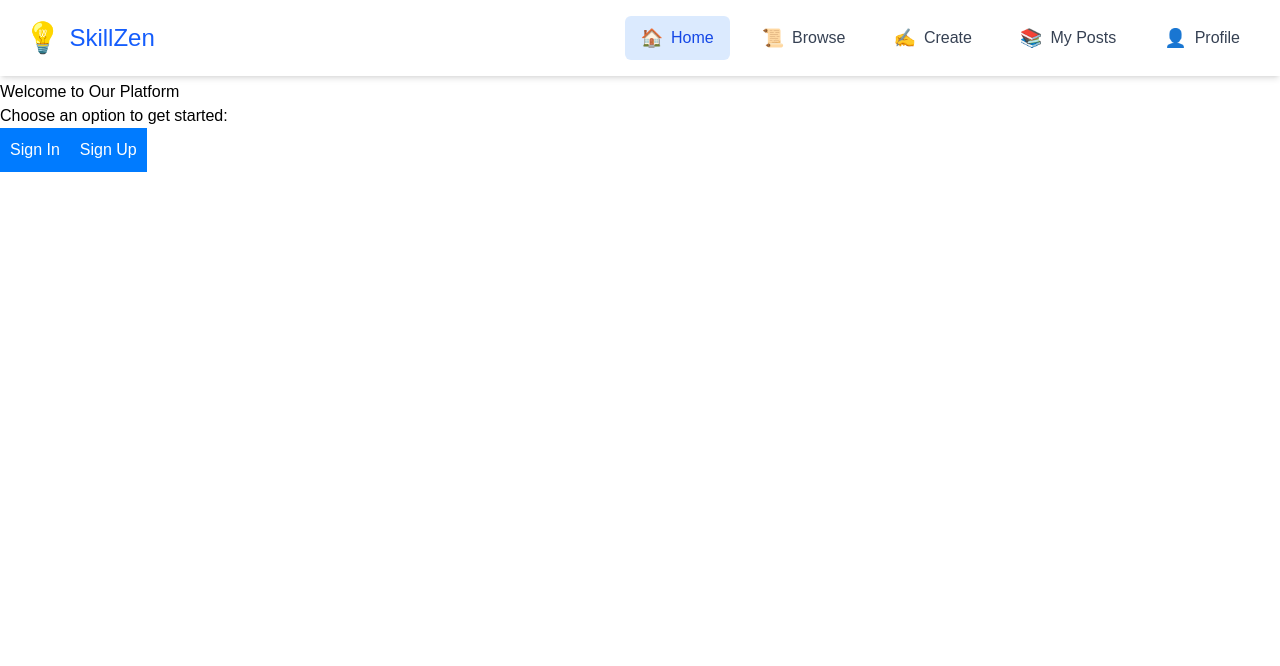
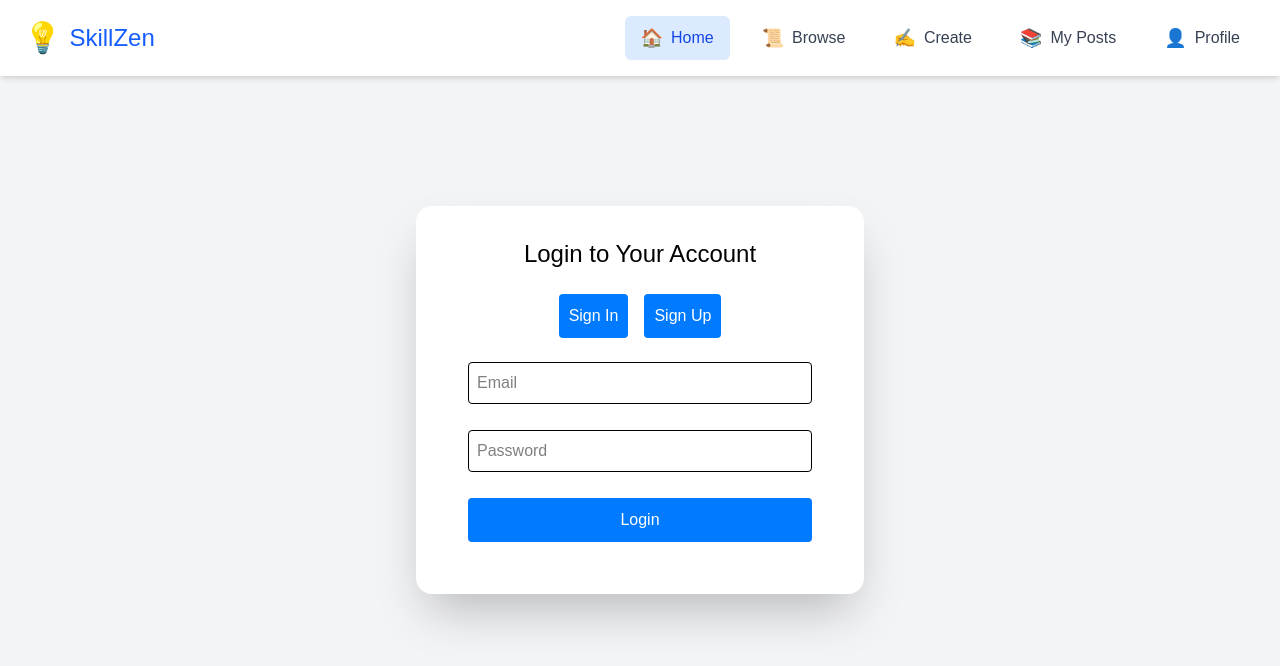
Before and after one commit to RuchiraDasanayake/skillshare-webapp, a React (Vite) app in the folder skillshare-frontend/: page / in a window 1280 px wide. Shown: the top 666 px of the page. Built offline with nearby package versions, Linux system fonts and the light colour scheme; no server answers.

Commit message:
Signup Created

```diff
--- a/skillshare-frontend/src/App.tsx
+++ b/skillshare-frontend/src/App.tsx
@@ -1,37 +1,30 @@
-import React from 'react'
-import { Routes, Route } from "react-router-dom";
-import PostList from "./components/PostList";
-import CreatePostForm from "./components/CreatePostForm";
-import MyPosts from "./components/MyPosts";
-import Home from "./pages/HomePage";
-import { PostProvider } from "./context/PostContext";
-import ProfileHome from "./components/ProfileHome";
-import Navbar from "./components/Navigation/NavBar";
-import MainPage from "./components/Mainpage"
-import Signin from "./components/auth/Signin";
-import Signup from "./components/auth/Signup";
+// src/App.tsx
+import React from 'react';
+import { Routes, Route } from 'react-router-dom';
 
+import AuthPage from './components/AuthPage';
+import Home from './pages/HomePage';
+import ProfileHome from './components/ProfileHome';
+import CreatePostForm from './components/CreatePostForm';
+import MyPosts from './components/MyPosts';
+import PostList from './components/PostList';
+import Navbar from './components/Navigation/NavBar';
+import MainPage from './components/Mainpage';
 
 const App: React.FC = () => {
-
-
-
   return (
-    <PostProvider>
+    <>
       <Navbar />
-      <div className="pt-20">
-        <Routes>
-        <Route path="/" element={<MainPage />} />
-        <Route path="/signin" element={<Signin />} />
-        <Route path="/signup" element={<Signup />} />
+      <Routes>
+        <Route path="/" element={<AuthPage />} />
+        <Route path="/main" element={<MainPage />} />
         <Route path="/home" element={<Home />} />
-        <Route path="/all-posts" element={<PostList />} />
+        <Route path="/profile" element={<ProfileHome />} />
         <Route path="/create" element={<CreatePostForm />} />
-        <Route path="/my-posts" element={<MyPosts />} />
-        <Route path="/profile" element={<ProfileHome />} />
-        </Routes>
-      </div>
-    </PostProvider>
+        <Route path="/myposts" element={<MyPosts />} />
+        <Route path="/posts" element={<PostList />} />
+      </Routes>
+    </>
   );
 };
 
--- /dev/null
+++ b/skillshare-frontend/src/components/AuthPage.tsx
@@ -0,0 +1,43 @@
+// src/pages/AuthPage.tsx
+import React, { useState } from 'react';
+import Signin from '../components/auth/Signin';
+import Signup from '../components/auth/Signup';
+
+const AuthPage: React.FC = () => {
+    const [isLogin, setIsLogin] = useState(true);
+
+    return (
+        <div className="min-h-screen flex items-center justify-center bg-gray-100 p-4">
+            <div className="bg-white shadow-2xl rounded-2xl w-full max-w-md p-8">
+                <h2 className="text-2xl font-bold text-center mb-6">
+                    {isLogin ? 'Login to Your Account' : 'Create a New Account'}
+                </h2>
+
+                <div className="mb-6 flex justify-center space-x-4">
+                    <button
+                        onClick={() => setIsLogin(true)}
+                        className={`px-4 py-2 rounded ${isLogin ? 'bg-blue-600 text-white' : 'bg-gray-200 text-gray-600'
+                            }`}
+                    >
+                        Sign In
+                    </button>
+                    <button
+                        onClick={() => setIsLogin(false)}
+                        className={`px-4 py-2 rounded ${!isLogin ? 'bg-blue-600 text-white' : 'bg-gray-200 text-gray-600'
+                            }`}
+                    >
+                        Sign Up
+                    </button>
+                </div>
+
+                {isLogin ? (
+                    <Signin />
+                ) : (
+                    <Signup switchToSignin={() => setIsLogin(true)} />
+                )}
+            </div>
+        </div>
+    );
+};
+
+export default AuthPage;
--- a/skillshare-frontend/src/components/auth/Signin.tsx
+++ b/skillshare-frontend/src/components/auth/Signin.tsx
@@ -1,61 +1,54 @@
+// src/components/auth/Signin.tsx
 import React, { useState, ChangeEvent, FormEvent } from 'react';
 import axios from 'axios';
 import { useNavigate } from 'react-router-dom';
 
 const Signin: React.FC = () => {
-  const [userDetails, setUserDetails] = useState({
-    email: '',
-    password: '',
-  });
+  const [userDetails, setUserDetails] = useState({ email: '', password: '' });
   const [error, setError] = useState<string | null>(null);
   const navigate = useNavigate();
 
   const handleChange = (e: ChangeEvent<HTMLInputElement>) => {
     const { name, value } = e.target;
-    setUserDetails((prevState) => ({
-      ...prevState,
-      [name]: value,
-    }));
+    setUserDetails(prev => ({ ...prev, [name]: value }));
   };
 
   const handleSubmit = async (e: FormEvent) => {
     e.preventDefault();
     try {
-      // Use the complete API URL with the correct endpoint
       const response = await axios.post('http://localhost:8080/api/auth/signin', userDetails);
-      localStorage.setItem('jwtToken', response.data.jwt); // Store JWT in localStorage
-      navigate('/profile');
-    } catch (error) {
+      localStorage.setItem('jwtToken', response.data.jwt);
+      navigate('/home'); // instead of navigate('/profile')
+    } catch (err) {
       setError('Invalid email or password');
-      console.error('Error during signin', error);
     }
   };
 
   return (
-    <div>
-      <h2>Login</h2>
-      <form onSubmit={handleSubmit}>
+    <form onSubmit={handleSubmit} className="space-y-4">
       <input
+        name="email"
         type="email"
-          name="email"
+        placeholder="Email"
         value={userDetails.email}
         onChange={handleChange}
-          placeholder="Email"
+        className="w-full border p-2 rounded"
         required
       />
       <input
+        name="password"
         type="password"
-          name="password"
+        placeholder="Password"
         value={userDetails.password}
         onChange={handleChange}
-          placeholder="Password"
+        className="w-full border p-2 rounded"
         required
       />
-        <button type="submit">Login</button>
+      <button type="submit" className="w-full bg-blue-600 text-white py-2 rounded hover:bg-blue-700">
+        Login
+      </button>
+      {error && <p className="text-red-500 text-sm">{error}</p>}
     </form>
-      {error && <p>{error}</p>}
-      <button onClick={() => navigate('/signup')}>Don't have an account? Sign Up</button>
-    </div>
   );
 };
 
--- a/skillshare-frontend/src/components/auth/Signup.tsx
+++ b/skillshare-frontend/src/components/auth/Signup.tsx
@@ -1,79 +1,78 @@
+// src/components/auth/Signup.tsx
 import React, { useState, ChangeEvent, FormEvent } from 'react';
 import axios from 'axios';
-import { useNavigate } from 'react-router-dom';
 
-const Signup: React.FC = () => {
+interface SignupProps {
+  switchToSignin: () => void;
+}
+
+const Signup: React.FC<SignupProps> = ({ switchToSignin }) => {
   const [userDetails, setUserDetails] = useState({
     email: '',
     password: '',
     fullName: '',
     birthDate: '',
   });
-
   const [error, setError] = useState<string | null>(null);
-  const navigate = useNavigate();
 
   const handleChange = (e: ChangeEvent<HTMLInputElement>) => {
     const { name, value } = e.target;
-    setUserDetails((prevState) => ({
-      ...prevState,
-      [name]: value,
-    }));
+    setUserDetails(prev => ({ ...prev, [name]: value }));
   };
 
   const handleSubmit = async (e: FormEvent) => {
     e.preventDefault();
     try {
-      const response = await axios.post('http://localhost:8080/api/auth/signup', userDetails);
-      localStorage.setItem('jwtToken', response.data.jwt); // Store JWT in localStorage
-      navigate('/profile'); // Redirect to profile page after signup
-    } catch (error) {
-      setError('Error during signup');
-      console.error('Error during signup', error);
+      await axios.post('http://localhost:8080/api/auth/signup', userDetails);
+      switchToSignin(); // ✅ Go to signin form after signup
+    } catch (err) {
+      setError('Signup failed. Try again.');
     }
   };
 
   return (
-    <div>
-      <h2>Sign Up</h2>
-      <form onSubmit={handleSubmit}>
+    <form onSubmit={handleSubmit} className="space-y-4">
       <input
-          type="email"
-          name="email"
-          value={userDetails.email}
+        name="fullName"
+        type="text"
+        placeholder="Full Name"
+        value={userDetails.fullName}
         onChange={handleChange}
-          placeholder="Email"
+        className="w-full border p-2 rounded"
         required
       />
       <input
-          type="password"
-          name="password"
-          value={userDetails.password}
+        name="birthDate"
+        type="date"
+        placeholder="Birth Date"
+        value={userDetails.birthDate}
         onChange={handleChange}
-          placeholder="Password"
+        className="w-full border p-2 rounded"
         required
       />
       <input
-          type="text"
-          name="fullName"
-          value={userDetails.fullName}
+        name="email"
+        type="email"
+        placeholder="Email"
+        value={userDetails.email}
         onChange={handleChange}
-          placeholder="Full Name"
+        className="w-full border p-2 rounded"
         required
       />
       <input
-          type="date"
-          name="birthDate"
-          value={userDetails.birthDate}
+        name="password"
+        type="password"
+        placeholder="Password"
+        value={userDetails.password}
         onChange={handleChange}
-          placeholder="Birth Date"
+        className="w-full border p-2 rounded"
         required
       />
-        <button type="submit">Sign Up</button>
+      <button type="submit" className="w-full bg-blue-600 text-white py-2 rounded hover:bg-blue-700">
+        Sign Up
+      </button>
+      {error && <p className="text-red-500 text-sm">{error}</p>}
     </form>
-      {error && <p>{error}</p>}
-      <button onClick={() => navigate('/signin')}>Already have an account? Login</button>
-    </div>
   );
 };
 
```
Lines whose indentation alone changed are shown as unchanged.
